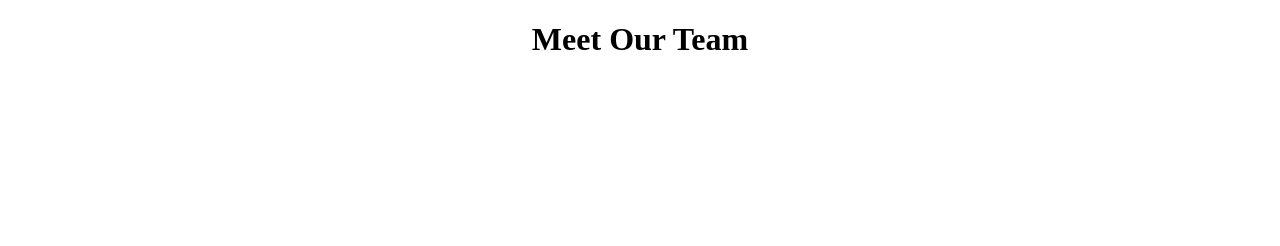
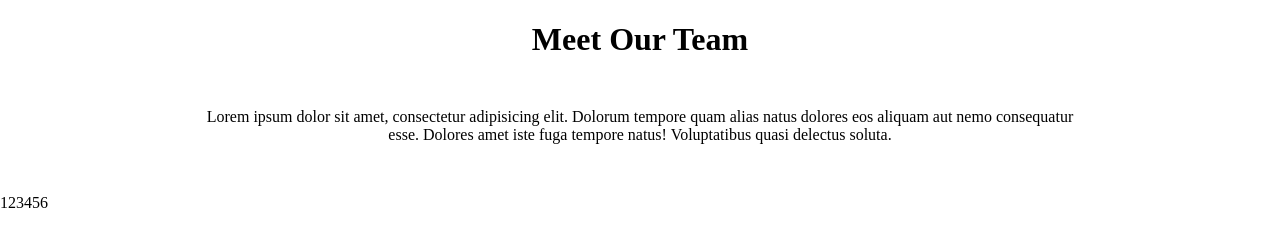
Before and after one commit to PaoloRen/html-css-flex-cards, a plain HTML site: page index.html in a window 1280 px wide. Drawn offline with Linux system fonts and the light colour scheme.

Commit message:
added:flex working

```diff
--- a/css/styles.css
+++ b/css/styles.css
@@ -8,3 +8,18 @@ body {
 h1 {
     text-align: center;
 }
+
+main > div {
+
+}
+
+p {
+    text-align: center;
+    width: 70%;
+    margin: 50px auto
+
+}
+
+div .row {
+    display: flex;
+}
--- a/index.html
+++ b/index.html
@@ -1,5 +1,6 @@
 <!DOCTYPE html>
 <html lang="en">
+
 <head>
     <meta charset="UTF-8">
     <meta name="viewport" content="width=device-width, initial-scale=1.0">
@@ -7,11 +8,33 @@
     <!--main style-->
     <link rel="stylesheet" href="css/styles.css">
 </head>
+
 <body>
     <header>
         <!--title-->
         <h1>Meet Our Team</h1>
     </header>
-    <main></main>
+    <main>
+        <!--lorem paragraph-->
+        <div>
+            <p>Lorem ipsum dolor sit amet, consectetur adipisicing elit. Dolorum tempore quam alias natus dolores eos
+                aliquam aut nemo consequatur esse. Dolores amet iste fuga tempore natus! Voluptatibus quasi delectus
+                soluta.</p>
+        </div>
+        <!--grid section-->
+        <div class="container">
+            <div class="row">
+                <div class="col">1</div>
+                <div class="col">2</div>
+                <div class="col">3</div>
+                <div class="col">4</div>
+                <div class="col">5</div>
+                <div class="col">6</div>
+            </div>
+        </div>
+
+
+    </main>
 </body>
+
 </html>
```
